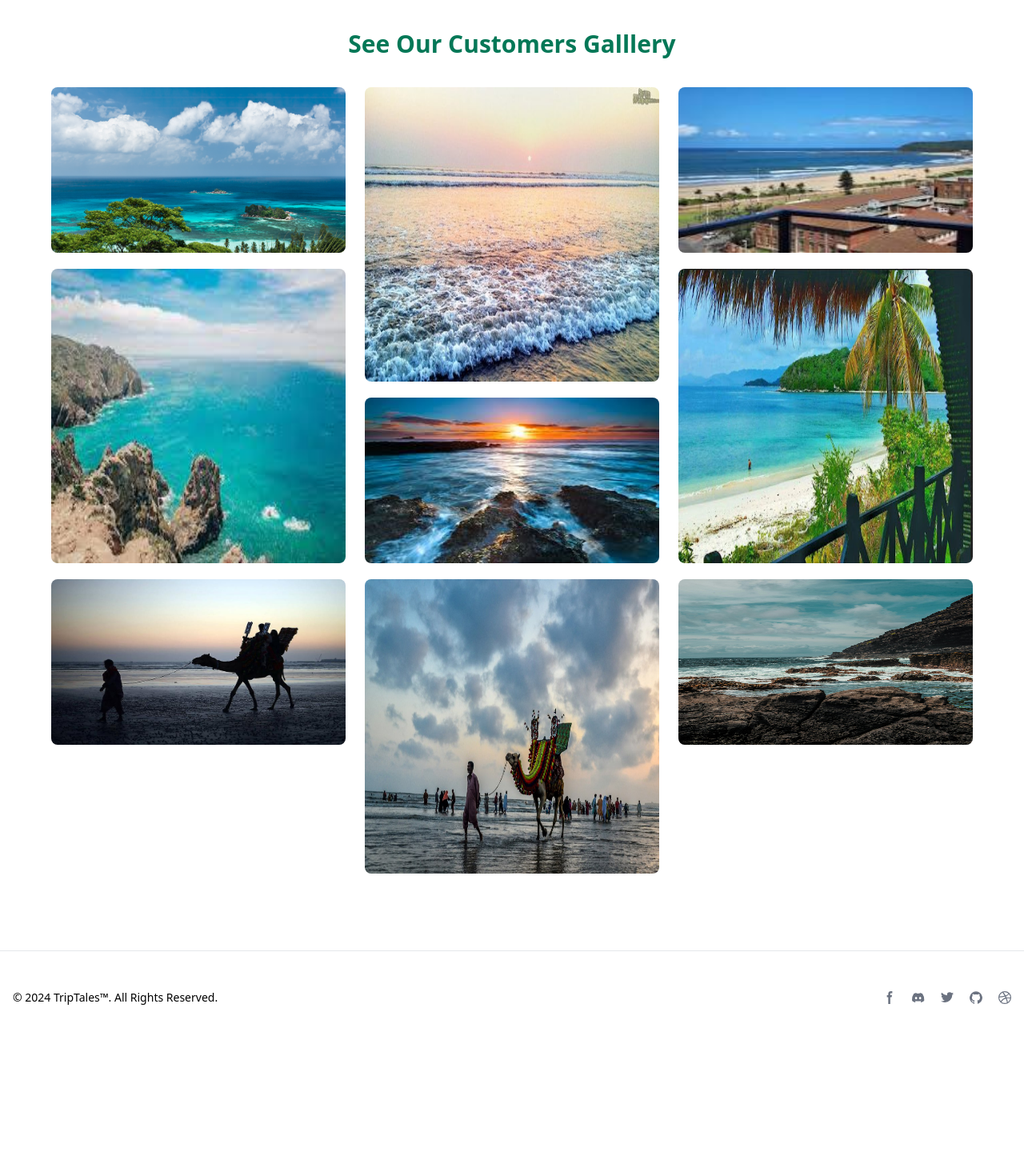
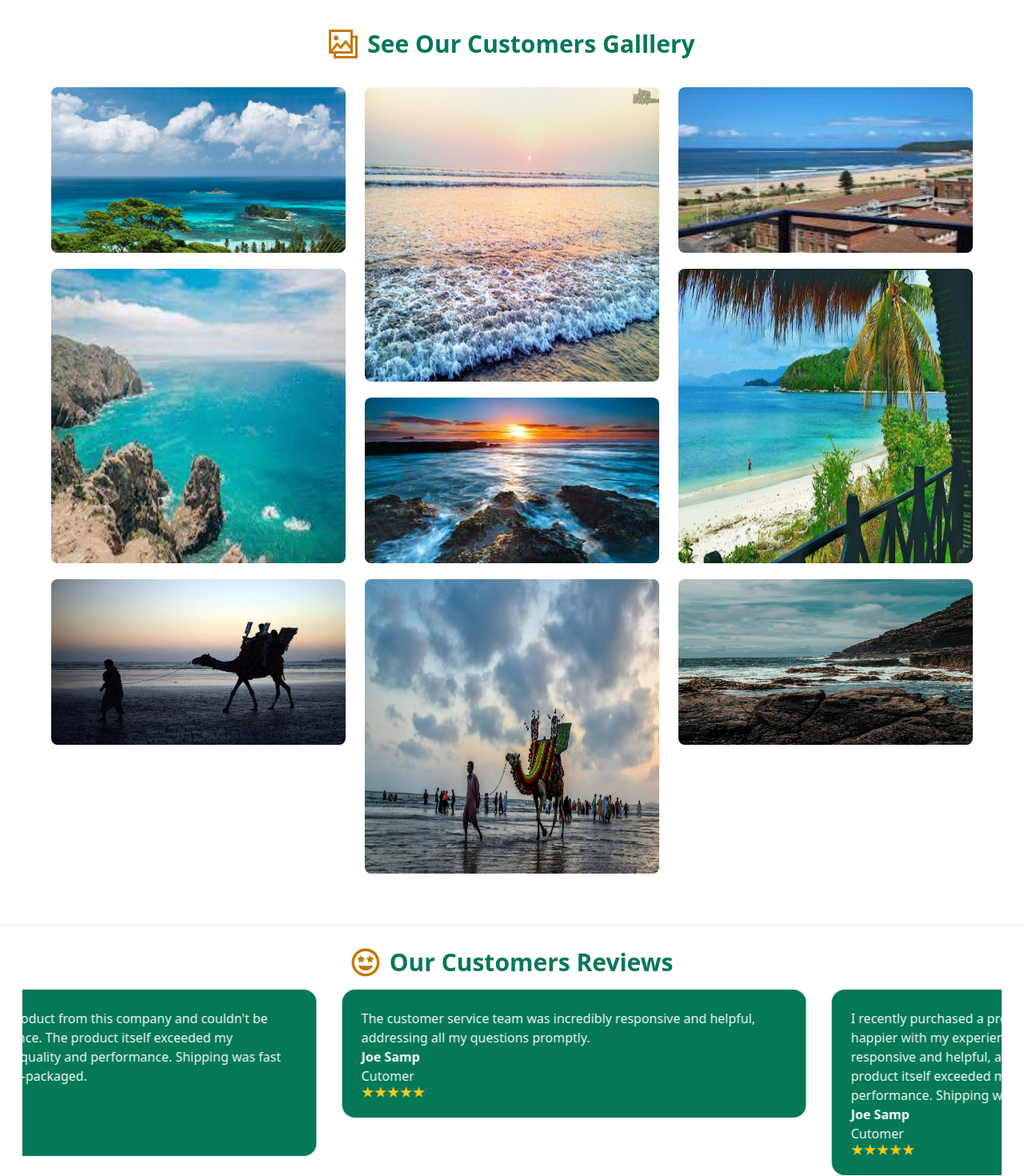
Before and after one commit to ayesharashid11/TripTales-project, a React (Vite) app in the folder client/: page / in a window 1280 px wide. Shown: the part 1330-2800 px from the top of the page at 80% size. Before the commit the page ends 2603 px from the top, so only its background shows below. Built offline with nearby package versions, Linux system fonts and the light colour scheme.

Commit message:
Customers ratings

```diff
--- a/client/package.json
+++ b/client/package.json
@@ -13,6 +13,7 @@
     "flowbite-react": "^0.9.0",
     "react": "^18.2.0",
     "react-dom": "^18.2.0",
+    "react-icons": "^5.2.1",
     "react-multi-carousel": "^2.8.5",
     "react-router-dom": "^6.23.1",
     "react-type-animation": "^3.2.0"
--- /dev/null
+++ b/client/src/components/CustomerSayAbout.jsx
@@ -0,0 +1,93 @@
+import React from 'react'
+import Carousel from "react-multi-carousel";
+import "react-multi-carousel/lib/styles.css";
+import '../screens/styles.css';
+import { FaRegGrinStars } from "react-icons/fa";
+import { IoStarSharp } from "react-icons/io5";
+const CustomerSayAbout = () => {
+    const responsive = {
+        superLargeDesktop: {
+            // the naming can be any, depends on you.
+            breakpoint: { max: 4000, min: 3000 },
+            items: 5
+        },
+        desktop: {
+            breakpoint: { max: 3000, min: 1024 },
+            items: 3
+        },
+        tablet: {
+            breakpoint: { max: 1024, min: 464 },
+            items: 2
+        },
+        mobile: {
+            breakpoint: { max: 464, min: 0 },
+            items: 1
+        }
+    };
+    return (
+        <div className='p-7'>
+            <h2 className="text-3xl flex items-center justify-center text-emerald-700 font-semibold mb-4">
+            <FaRegGrinStars className='text-4xl mr-3 text-yellow-500'/> Our Customers Reviews
+            </h2>
+            <Carousel
+                responsive={responsive}
+                autoPlay={true}
+                autoPlaySpeed={1000}
+                autoPlayInterval={2000}
+                infinite={true}
+            >
+                <div className='ml-6 mr-2 bg-emerald-700 text-white p-6 rounded-2xl'>
+                    <p>I recently purchased a product from this company and couldn't be happier with my experience. The customer service team was incredibly responsive and helpful, addressing all my questions promptly. </p>
+                    <p className='font-semibold'>Joe Samp</p>
+                    <p>Cutomer</p>
+                    <div className='flex'>
+                    <IoStarSharp className='text-yellow-300' />
+                    <IoStarSharp className='text-yellow-300' />
+                    <IoStarSharp className='text-yellow-300' />
+                    <IoStarSharp className='text-yellow-300' />
+                    <IoStarSharp className='text-yellow-300' />
+                    </div>
+                </div>
+                <div className='ml-6 mr-2  bg-emerald-700 text-white p-6 rounded-2xl' >
+                    <p>I recently purchased a product from this company and couldn't be happier with my experience. The product itself exceeded my expectations in terms of quality and performance. Shipping was fast and the item arrived well-packaged. </p>
+                    <p className='font-semibold'>Ann Joes</p>
+                    <p>Cutomer</p>
+                    <div className='flex'>
+                    <IoStarSharp className='text-yellow-300' />
+                    <IoStarSharp className='text-yellow-300' />
+                    <IoStarSharp className='text-yellow-300' />
+                    <IoStarSharp className='text-yellow-300' />
+                    <IoStarSharp className='text-yellow-300' />
+                    </div>
+                </div>
+                <div className='ml-6 mr-2  bg-emerald-700 text-white p-6 rounded-2xl'>
+                    <p>The customer service team was incredibly responsive and helpful, addressing all my questions promptly. </p>
+                    <p className='font-semibold'>Joe Samp</p>
+                    <p>Cutomer</p>
+                    <div className='flex'>
+                    <IoStarSharp className='text-yellow-300' />
+                    <IoStarSharp className='text-yellow-300' />
+                    <IoStarSharp className='text-yellow-300' />
+                    <IoStarSharp className='text-yellow-300' />
+                    <IoStarSharp className='text-yellow-300' />
+                    </div>
+                </div>
+                <div className='ml-6 mr-2  bg-emerald-700 text-white p-6 rounded-2xl'>
+                    <p>I recently purchased a product from this company and couldn't be happier with my experience. The customer service team was incredibly responsive and helpful, addressing all my questions promptly. The product itself exceeded my expectations in terms of quality and performance. Shipping was fast and the item arrived well-packaged.</p>
+                    <p className='font-semibold'>Joe Samp</p>
+                    <p>Cutomer</p>
+                    <div className='flex'>
+                    <IoStarSharp className='text-yellow-300' />
+                    <IoStarSharp className='text-yellow-300' />
+                    <IoStarSharp className='text-yellow-300' />
+                    <IoStarSharp className='text-yellow-300' />
+                    <IoStarSharp className='text-yellow-300' />
+                    </div>
+                </div>
+            </Carousel>
+
+        </div>
+    )
+}
+
+export default CustomerSayAbout
--- a/client/src/components/CustomersGallery.jsx
+++ b/client/src/components/CustomersGallery.jsx
@@ -8,11 +8,12 @@
 import img8 from '../assets/img8.jpeg';
 import img9 from '../assets/img9.jpg';
 import img6 from '../assets/img6.jpg';
-
+import { GrGallery } from "react-icons/gr";
 const CustomersGallery = () => {
     return (
         <div className=' p-11'>
-            <h2 className="text-3xl flex items-center justify-center text-emerald-700 font-semibold mb-4">See Our Customers Galllery</h2>
+            <h2 className="text-3xl flex items-center justify-center text-emerald-700 font-semibold mb-4">
+            <GrGallery className='text-4xl mr-3  text-yellow-500' /> See Our Customers Galllery</h2>
             <div className='gap-6 columns-3 p-5' >
                 <img src={scene1} className='w-full mb-5 aspect-video rounded-lg' />
                 <img src={scene2} className='w-full mb-5 aspect-square rounded-lg' />
--- a/client/src/components/SearchTrip.jsx
+++ b/client/src/components/SearchTrip.jsx
@@ -1,12 +1,13 @@
 import React from 'react'
-
+import { GiMountains } from "react-icons/gi";
 const SearchTrip = () => {
     return (
         <>
             <div className='p-11'>
-                <div className=' flex items-center justify-center'>
-                <h2 className="text-3xl text-emerald-700 font-semibold mb-4">Search your Trip</h2>
-                </div>
+
+                <h2 className="text-3xl flex items-center justify-center text-emerald-700 font-semibold mb-4">
+                <GiMountains className='text-4xl mr-3  text-yellow-500' />  Search your Trip</h2>
+
                 <div className="flex items-center justify-center ">
                     <div className="bg-white p-8 rounded shadow-md w-full max-w-4xl">
                         <form className="flex flex-col md:flex-row items-center space-y-6 md:space-y-0 md:space-x-6">
--- a/client/src/screens/Blogs.jsx
+++ b/client/src/screens/Blogs.jsx
@@ -5,11 +5,13 @@
 const Blogs = () => {
   return (
     <div className='mt-[8%]'>
-    <BlogImgCarosl />
-    <Button className="text-white bg-emerald-700  rounded-lg text-sm px-4 py-1 text-center">
-    Create your Blog</Button>
+      <BlogImgCarosl />
+      <div className='flex justify-center items-center p-6'>
+        <Button className="text-white bg-emerald-700  rounded-lg text-sm px-4 py-1 text-center">
+          Create your Blog</Button>
+      </div>
     </div>
-    )
-    }
+  )
+}
 
 export default Blogs;
--- a/client/src/screens/LandingPage.jsx
+++ b/client/src/screens/LandingPage.jsx
@@ -12,6 +12,7 @@
 import { TypeAnimation } from 'react-type-animation';
 import SearchTrip from '../components/SearchTrip';
 import CustomersGallery from '../components/CustomersGallery';
+import CustomerSayAbout from '../components/CustomerSayAbout';
 
 const LandingPage = () => {
   const sloganRef = useRef(null);
@@ -61,13 +62,12 @@
       <p ref={sloganRef} className="slogan" id="slogan">
       <TypeAnimation
       sequence={[
-        'Pack',
+        'Pack Up',
         1000,
-        'Travel, ',
+        'Travel There, ',
         1000,
         'Then Share',
         1000,
-
       ]}
       wrapper="span"
       cursor={true}
@@ -79,7 +79,8 @@
       <img src={plant} id="plant" alt="plant" />
     </div>
     <SearchTrip /><hr/>
-    <CustomersGallery />
+    <CustomersGallery /><hr/>
+    <CustomerSayAbout />
     </>
   );
 };
--- a/client/src/screens/styles.css
+++ b/client/src/screens/styles.css
@@ -77,6 +77,10 @@
     width: 100%;
     pointer-events: none;
   }
-  .gray-shade{
+  /* .gray-shade{
 background-color: #F6F6F6;
+  } */
+
+  .react-multiple-carousel__arrow{
+    display: none !important;
   }
```
Also changed, not shown: 1 other file (tests, documents, lock files or other folders).
